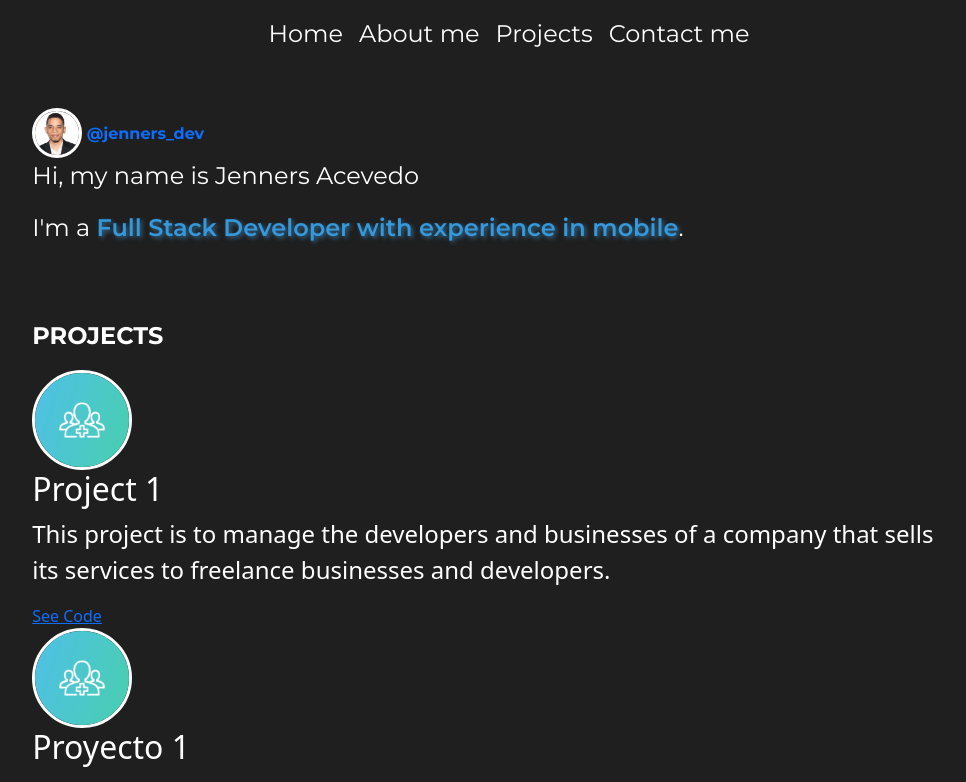
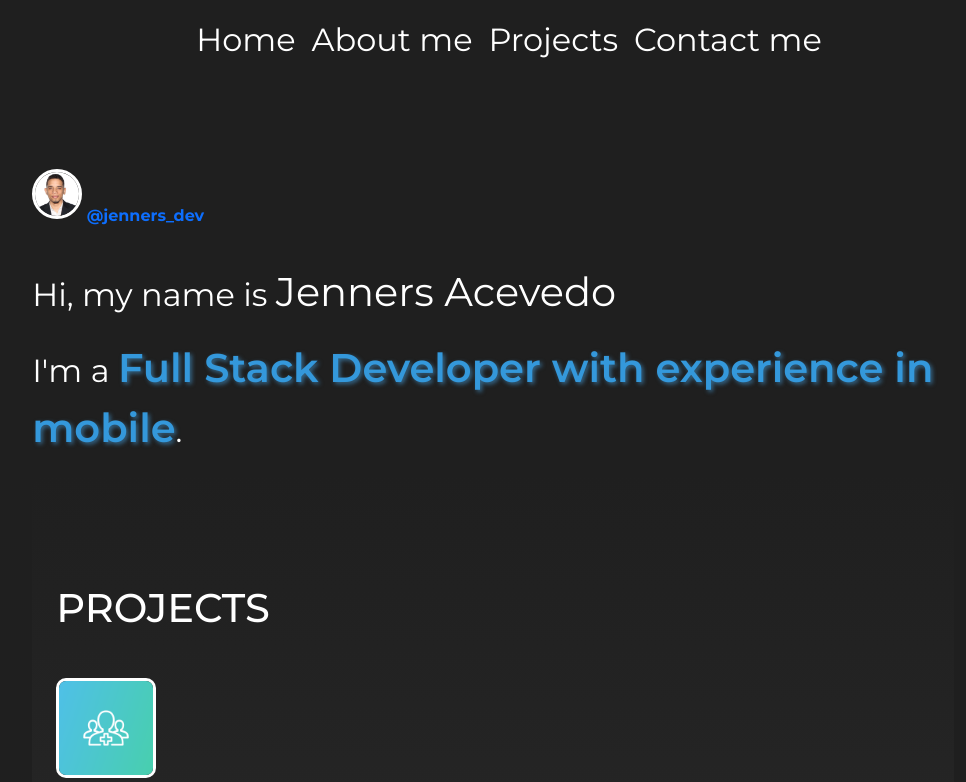
Before and after one commit to JennersAcevedo/portoflio, a Next.js app: page / in a window 1280 px wide. Shown: the top 782 px of the page, without its empty margins (147-1113 px from the left). Built offline with nearby package versions, Linux system fonts and the light colour scheme.

Commit message:
cards are missing

```diff
--- a/app/page.js
+++ b/app/page.js
@@ -11,9 +11,15 @@ export default function Home() {
     borderRadius: '50%',
     border: '3px solid #fff',
   }
+  const projectStyle = {
+    borderRadius: '10%',
+    border: '3px solid #fff',
+  }
   return (
     <div>
+      <div className={styles.container}>
       <Navbar />
+      </div>
       <main className={styles.main}>
         <div className={styles.description}>
           <Image
@@ -24,12 +30,12 @@ export default function Home() {
             style={imageStyle}
           />
           <span className={styles.social}><a href='https://linktr.ee/jenners_dev'> @jenners_dev</a> </span>
-          <p>Hi, my name is Jenners Acevedo</p>
+          <p> Hi, my name is <span className={styles.name}>Jenners Acevedo</span></p>
           <p>I'm a <span className={styles.role}>Full Stack Developer with experience in mobile</span>.</p>
         </div>
-        <section>
+        <section className={styles.projects}>
           <div className={styles.tittle}>
-            <p>PROJECTS</p>
+            PROJECTS
           </div>
           <div className={styles.project}>
             <Image
@@ -37,7 +43,7 @@ export default function Home() {
               width={100}
               height={100}
               alt="Picture of the author"
-              style={imageStyle}
+              style={projectStyle}
             />
             <h2>Project 1</h2>
             <p>This project is to manage the developers and businesses of a company that sells its services to freelance businesses and developers.</p>
@@ -49,7 +55,7 @@ export default function Home() {
               width={100}
               height={100}
               alt="Picture of the author"
-              style={imageStyle}
+              style={projectStyle}
             />
             <h2>Proyecto 1</h2>
             <p>Descripción del Proyecto 1. Puedes agregar más detalles aquí.</p>
--- a/styles/home.module.css
+++ b/styles/home.module.css
@@ -1,8 +1,13 @@
 @import url('https://fonts.googleapis.com/css2?family=Montserrat:ital,wght@0,100..900;1,100..900&display=swap');
 
+.container {
+    display: flex;
+    justify-content: center;
+    align-items: center;
+}
+
 .main {
-     display: block;
-    /* padding: 6rem;*/
+    display: block;
     padding-left: 14vw;
     padding-right: 14vw;
     padding-top: 5vw;
@@ -21,30 +26,55 @@
 
 .description {
     font-family: "Montserrat", sans-serif;
-    font-size: 3vh;
+    font-size: 8vw;
 }
 
 .description .role {
     text-shadow: 2px 2px 4px rgba(76, 178, 247, 0.5);
     font-weight: 600;
+    font-size: 5vh;
     color: #3498db;
 }
-.tittle{
-    margin-top: 9vh;
-    font-weight: 700;
+
+.description p {
+    font-size: 4vh;
+}
+
+.name {
+    margin-top: 1vh;
+    font-size: 5vh;
+}
+
+.tittle {
+    margin-top: 10vh;
+    font-weight: 500;
     font-family: "Montserrat", sans-serif;
-    font-size: 3vh;
-    /* color:#3498db */
+    font-size: 5vh;
 }
-.profile image{
-    border-radius: 25px;
+
+.profile image {
+    border-radius: 2px;
 }
-.social{
+
+.social {
     font-size: 2vh;
     font-weight: 700;
     font-family: "Montserrat", sans-serif;
+}
 
-}
-.social a{
+.social a {
     text-decoration: none;
 }
+.project {
+    padding-top: 5vh;
+}
+.project a{
+    text-decoration: none;
+}
+.projects {
+    /* border: 3px solid #3498db; */
+    border-radius: 2vh;
+    padding: 3vh;
+    background: #1f1f1f;
+    background: linear-gradient(to bottom, #1f1f1f, #2c2c2c);
+}
--- a/styles/navbar.module.css
+++ b/styles/navbar.module.css
@@ -6,7 +6,6 @@
   align-items: center;
   box-sizing: border-box;
   list-style-type: none;
-  /* margin: 0; */
   padding-top: 0.5vh;
 }
 .list{
@@ -21,7 +20,7 @@
   text-decoration: none;
   color: white;
   font-family: "Montserrat", sans-serif;
-  font-size: 3vh;
+  font-size: 4vh;
   display: inline-block;
   position: relative;
 }
@@ -32,32 +31,26 @@ text-shadow: 0 0 5px rgba(88, 200, 135, 0.8);
 }
 
 #link::after {
-
   content: '';
   display:block;
   width: 0;
-  height: 2px; /* Grosor de la línea */
-  background-color: #292929; /* Color inicial de la línea */
-  transition: width 0.3s, background-color 0.3s; /* Agrega una transición suave */
+  height: 2px;
+  background-color: #292929;
+  transition: width 0.3s, background-color 0.3s;
 }
 
 #link:hover::after {
-
-  width: 100%; /* Ancho completo al pasar el ratón sobre el texto */
-  background-color: #3498db; /* Nuevo color de la línea al pasar el ratón sobre el texto */
+  width: 100%;
+  background-color: #3498db;
 }
 #contact{
   padding:  1.5vh 1vh;
   text-decoration: none;
   color: white;
   font-family: "Montserrat", sans-serif;
-  font-size: 3vh;
+  font-size: 4vh;
   display: inline-block;
   position: relative;
-
-  /* font-weight: 600; */
-  /* background-color: #2ecc71; */
-
 }
 #contact:hover{
   color:#2ecc71;
@@ -68,14 +61,14 @@ text-shadow: 0 0 5px rgba(88, 200, 135, 0.8);
   content: '';
   display: block;
   width: 0;
-  height: 2px; /* Grosor de la línea */
-  background-color: #292929; /* Color inicial de la línea */
-  transition: width 0.3s, background-color 0.3s; /* Agrega una transición suave */
+  height: 2px;
+  background-color: #292929;
+  transition: width 0.3s, background-color 0.3s;
 }
 
 #contact:hover::after {
-  width: 100%; /* Ancho completo al pasar el ratón sobre el texto */
-  background-color: #2ecc71; /* Nuevo color de la línea al pasar el ratón sobre el texto */
+  width: 100%;
+  background-color: #2ecc71;
 }
 
 @media (max-width: 768px) {
@@ -95,42 +88,18 @@ text-shadow: 0 0 5px rgba(88, 200, 135, 0.8);
 
   #link{
     text-align: center;
-    padding:  1.5vh 1vh;
+    padding:  1.2vh 1vh;
     text-decoration: none;
     color: white;
     font-family: "Montserrat", sans-serif;
-    font-size: 1.2vh;
-    /* width: 100%; */
+    font-size: 2vh;
   }
   #contact{
     padding:  1.5vh 1vh;
     text-decoration: none;
     color: white;
     font-family: "Montserrat", sans-serif;
-    font-size: 1.2vh;
-    /* font-weight: 600; */
-    /* background-color: #2ecc71; */
-
+    font-size: 2vh;
   }
 
 }
-@keyframes changeColor {
-  0% {
-    color: #3498db;
-  }
-  20% {
-    color: #2ecc71;
-  }
-  40% {
-    color: #f1c40f;
-  }
-  60% {
-    color: #e74c3c;
-  }
-  80% {
-    color: #e67e22;
-  }
-  100% {
-    color: #9b59b6;
-  }
-}
```
Also changed, not shown: components/footer.js (added, +14 -0 lines), styles/footer.module.css (added). Lines whose indentation alone changed are shown as unchanged.
